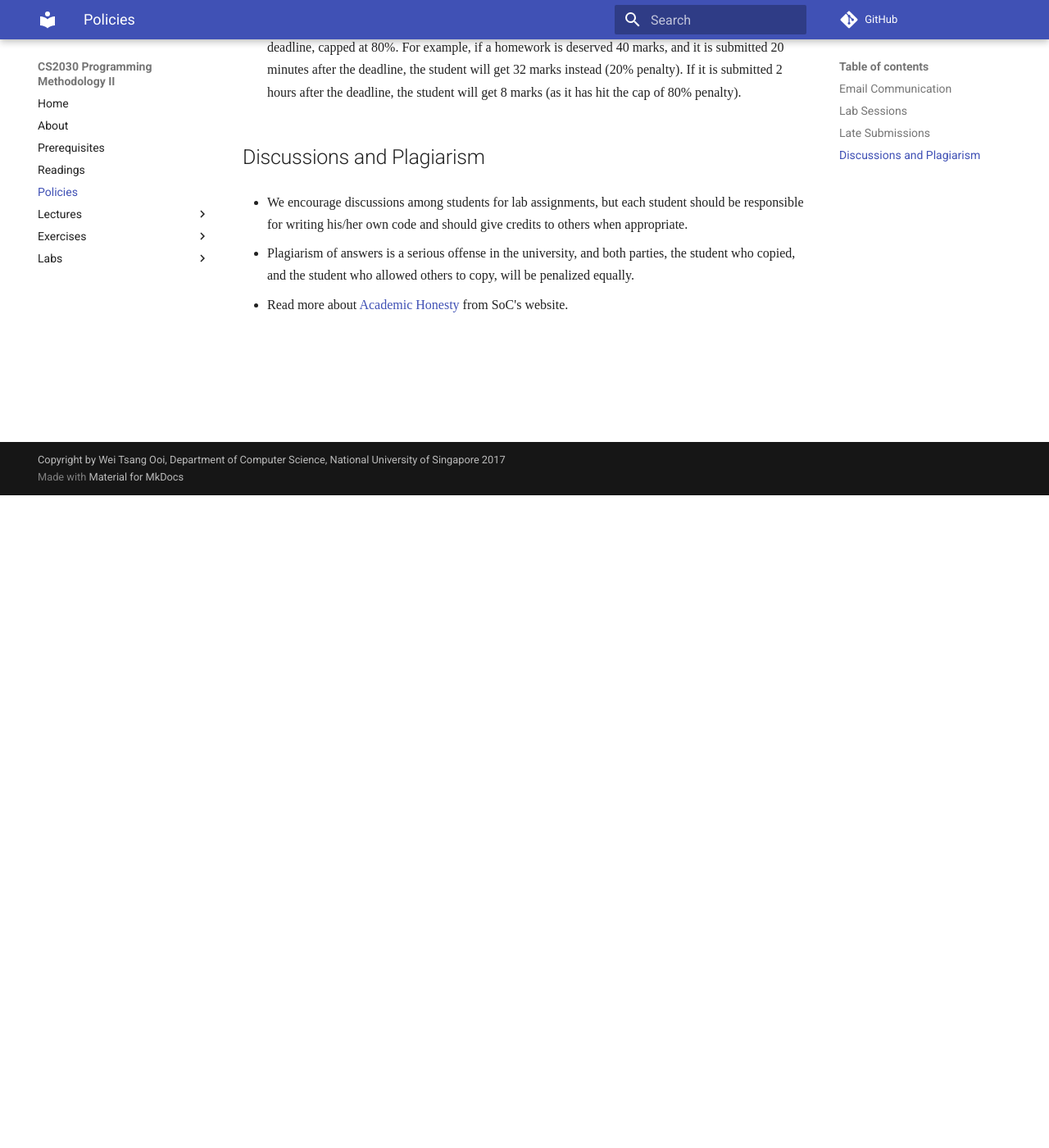
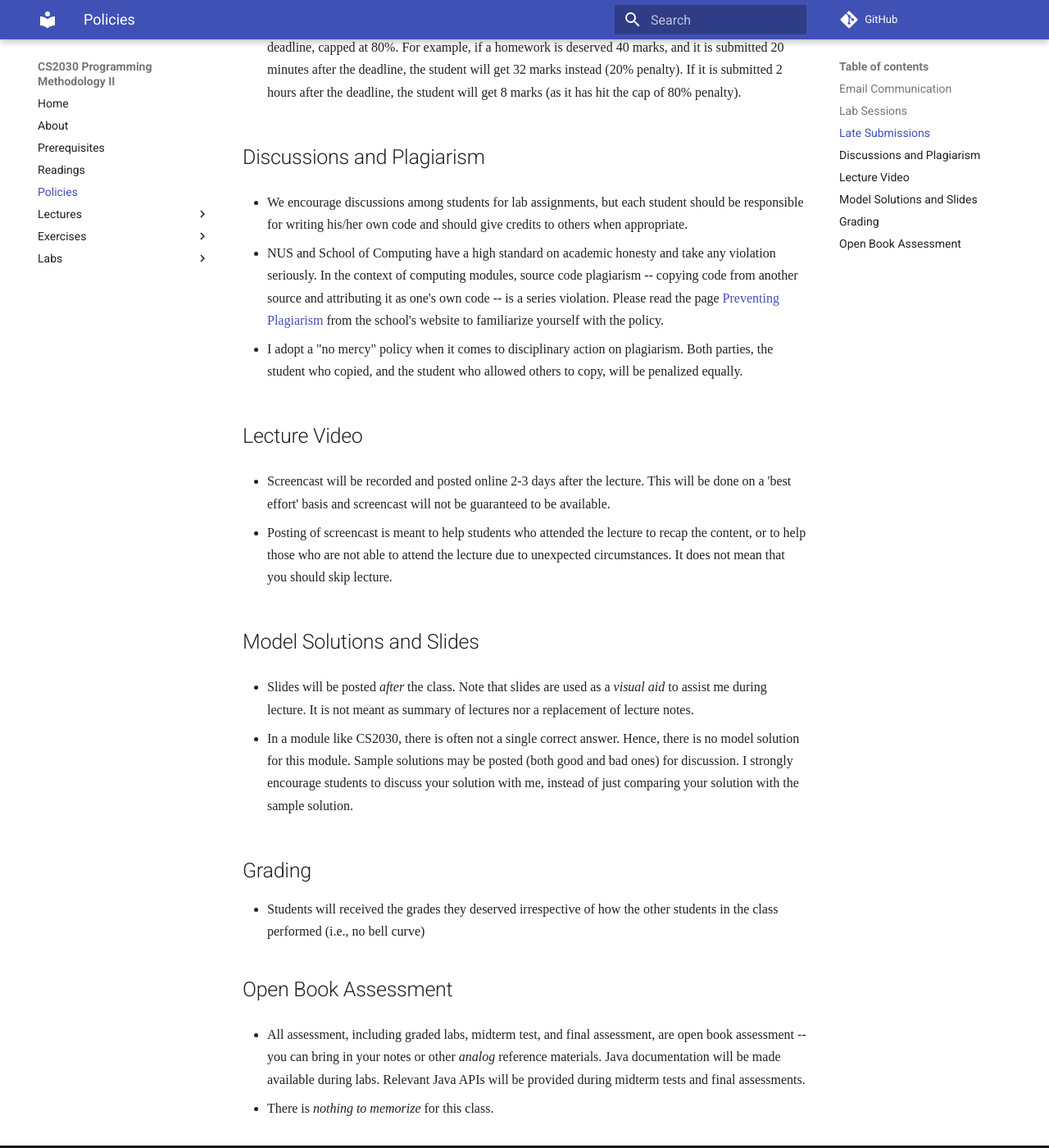
Before and after one commit to nus-cs2030/1718-s2, an MkDocs documentation site: the page built from docs/policies.md, in a window 1280 px wide and 1400 px high, scrolled down 796 px. Shown: the whole window at 82% size. Built offline with MkDocs 1.6.1 and Material for MkDocs 9.7.7, drawn with Linux system fonts in a browser that asks for light colours; comment, search, counter and statistics services are not loaded; old or Windows-style settings are respelled for this version of MkDocs.

Commit message:
Expand on policies

```diff
--- a/docs/policies.md
+++ b/docs/policies.md
@@ -24,6 +24,29 @@
 
 * We encourage discussions among students for lab assignments, but each student should be responsible for writing his/her own code and should give credits to others when appropriate.
 
-* Plagiarism of answers is a serious offense in the university, and both parties, the student who copied, and the student who allowed others to copy, will be penalized equally.
+* NUS and School of Computing have a high standard on academic honesty and take any violation seriously.  In the context of computing modules, source code plagiarism -- copying code from another source and attributing it as one's own code -- is a series violation.   Please read the page [Preventing Plagiarism](http://www.comp.nus.edu.sg/cug/plagiarism) from the school's website to familiarize yourself with the policy.
 
-* Read more about [Academic Honesty](http://www.comp.nus.edu.sg/cug/plagiarism) from SoC's website.
+* I adopt a "no mercy" policy when it comes to disciplinary action on plagiarism.  Both parties, the student who copied, and the student who allowed others to copy, will be penalized equally.
+
+## Lecture Video
+
+* Screencast will be recorded and posted online 2-3 days after the lecture.
+This will be done on a 'best effort' basis and screencast will not be guaranteed to be available.
+
+* Posting of screencast is meant to help students who attended the lecture to recap the content, or to help those who are not able to attend the lecture due to unexpected circumstances.  It does not mean that you should skip lecture.
+
+## Model Solutions and Slides
+
+* Slides will be posted _after_ the class.  Note that slides are used as a _visual aid_ to assist me during lecture.  It is not meant as summary of lectures nor a replacement of lecture notes.
+
+* In a module like CS2030, there is often not a single correct answer.  Hence, there is no model solution for this module.  Sample solutions may be posted (both good and bad ones) for discussion.  I strongly encourage students to discuss your solution with me, instead of just comparing your solution with the sample solution.
+
+## Grading
+
+* Students will received the grades they deserved irrespective of how the other students in the class performed (i.e., no bell curve)
+
+## Open Book Assessment
+
+* All assessment, including graded labs, midterm test, and final assessment, are open book assessment -- you can bring in your notes or other _analog_ reference materials.  Java documentation will be made available during labs.  Relevant Java APIs will be provided during midterm tests and final assessments.
+
+* There is _nothing to memorize_ for this class.
```
